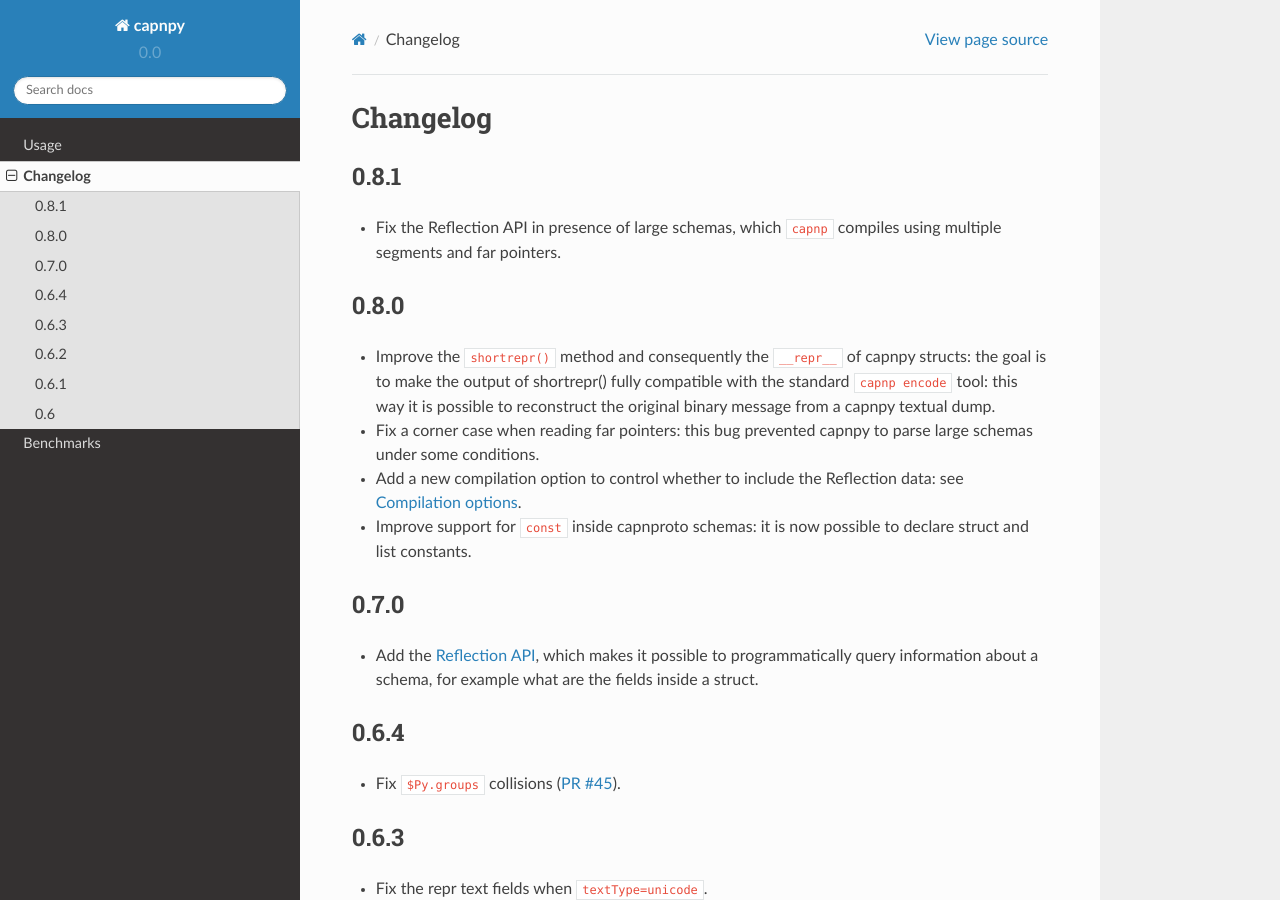
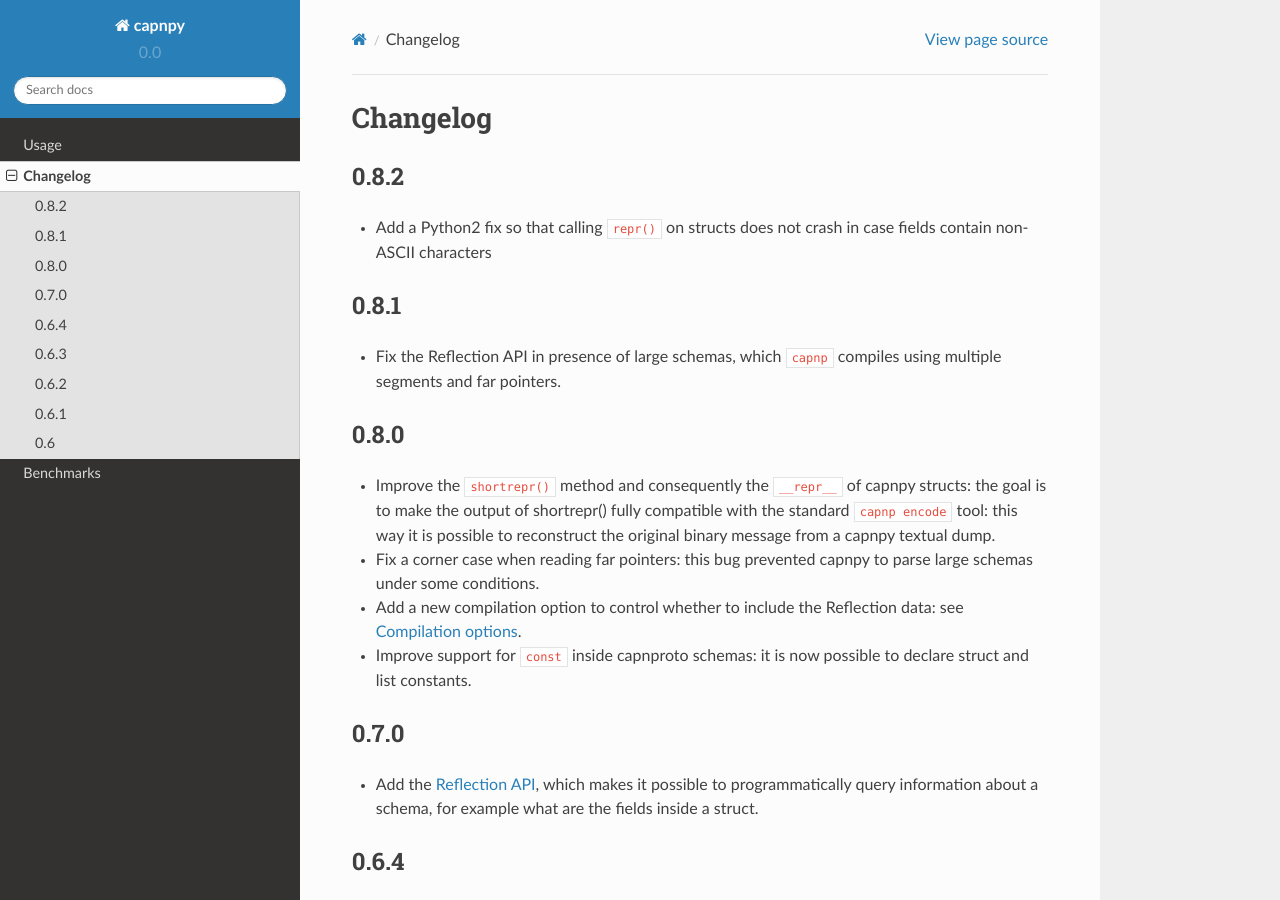
Before and after one commit to antocuni/capnpy, a Sphinx documentation site: the page built from docs/source/changelog.rst, in a window 1280 px wide and 900 px high. Built offline with Sphinx 7.4.7 and the Read the Docs theme 2.0.0, drawn with Linux system fonts in a browser that asks for light colours.

Commit message:
add changelog for the upcoming release

```diff
--- a/docs/source/changelog.rst
+++ b/docs/source/changelog.rst
@@ -4,6 +4,12 @@ Changelog
 
 .. To see the commits between two versions:
    git log --graph --oneline 0.6.4..0.7.0
+
+0.8.2
+=====
+
+* Add a Python2 fix so that calling ``repr()`` on structs does not crash in
+  case fields contain non-ASCII characters
 
 0.8.1
 =====
```
